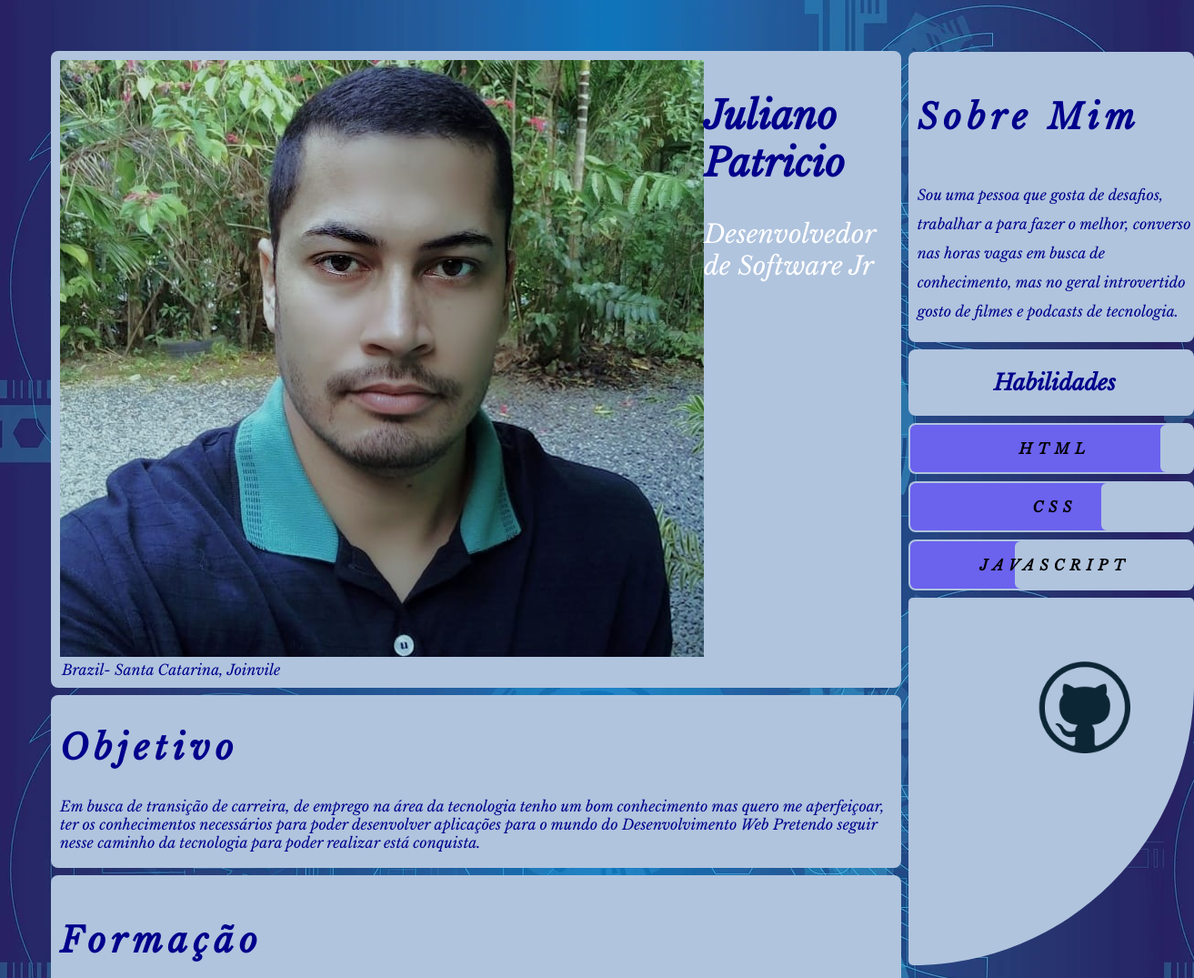
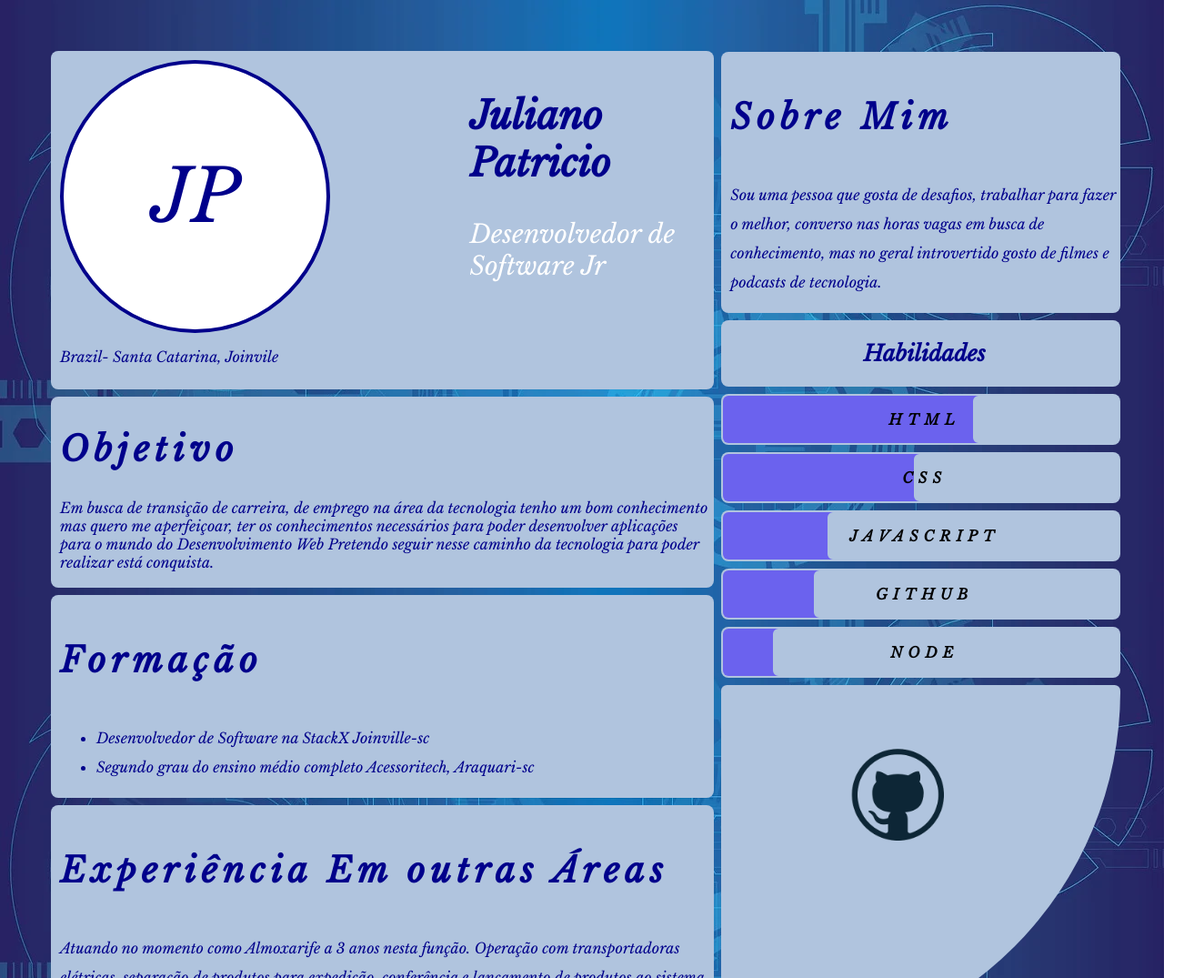
Before and after one commit to Julianooutlook/curriculo, a plain HTML site: page index.html in a window 1280 px wide. Shown: the top 1075 px of the page at 91% size, 1313 px wide, since content can reach past the window. Drawn offline with nearby package versions, Linux system fonts and the light colour scheme.

Commit message:
Update index.html

```diff
--- a/index.html
+++ b/index.html
@@ -8,30 +8,32 @@
     <link rel="preconnect" href="https://fonts.googleapis.com">
     <link rel="preconnect" href="https://fonts.gstatic.com" crossorigin>
     <link href="https://fonts.googleapis.com/css2?family=Libre+Baskerville:ital,wght@0,400;0,700;1,400&family=Rubik:ital,wght@0,300..900;1,300..900&display=swap"rel="stylesheet">
-    <script src="js/script.js" defer></script>
-    <link rel="stylesheet" href="css/style.css">
-    <link rel="shortcut icon" href="images/favicon.jpg">
+    <script src="/js/script.js" defer></script>
+    <link rel="stylesheet" href="/css/style.css">
+    <link rel="shortcut icon" href="./images/favicon.jpg">
     <title>Curriculo Juliano</title>
 </head>
 <style>
     body {
-       background-image: url(./images/background.webp);
+        background-image: url(/images/background.webp)
     }
 </style>
+
 <body>
+
     <div id="container-curriculo">
+
         <div id="container-cabecalho">
+            <header id="cabecalho">
+                <div>
+                    <p id="iniciais-nome">JP</p>
+                    <p id="endereco">Brazil- Santa Catarina, Joinvile</p>
 
-            <header id="cabecalho">
-                <figcaption>
-                    <img src="./images/autor.jpg" alt="">
-                    <legend id="legenda">Brazil- Santa Catarina, Joinvile</legend>
-                </figcaption>
+                </div>
+
                 <nav id="tituloSubtitulo">
-
                     <h1>Juliano Patricio</h1>
                     <p id="subtitulo"><span class="span-subtitulo">Desenvolvedor de Software Jr</span></p>
-
                 </nav>
 
             </header>
@@ -69,9 +71,8 @@
         <div id="habilidades-sobreMim">
             <section id="sobreMim">
                 <h2 class="tituloDosTextos">Sobre Mim</h2>
-                <p class="paragrafos">Sou uma pessoa que gosta de desafios, trabalhar a para fazer o melhor, converso
-                    nas
-                    horas vagas em busca de conhecimento, mas no geral introvertido gosto de filmes e podcasts de
+                <p class="paragrafos">Sou uma pessoa que gosta de desafios, trabalhar para fazer o melhor, converso
+                    nas horas vagas em busca de conhecimento, mas no geral introvertido gosto de filmes e podcasts de
                     tecnologia.
                 </p>
             </section>
@@ -85,40 +86,41 @@
             </section>
 
             <section id="habilidades-dev-css">
-
                 <p class="habilidades">CSS</p>
             </section>
 
             <section id="habilidades-dev-js">
-
                 <p class="habilidades">JAVASCRIPT</p>
             </section>
 
+            <section id="habilidades-dev-github">
+                <p class="habilidades">GITHUB</p>
+            </section>
+
+            <section id="habilidades-dev-node">
+                <p class="habilidades">NODE</p>
+            </section>
+
             <footer>
-
                 <div id="slideshow-example" data-component="slideshow">
                     <div role="list">
-
                         <div class="slide">
                             <a href="https://api.whatsapp.com/send?phone=5547996275275" target="_blank">
-                                <img src="images/whatsapp.png" alt="">
+                                <img src="/images/whatsapp.png" alt="">
                             </a>
                         </div>
                         <div class="slide">
                             <a href="https://www.linkedin.com/in/juliano-cesar-874348279/" target="_blank">
-                                <img src="images/linkedin.png" alt="">
+                                <img src="/images/linkedin.png" alt="">
                             </a>
                         </div>
-
                         <div class="slide">
                             <a href="https://github.com/Julianooutlook?tab=repositories" target="_blank">
                                 <img src="images/github2.png" alt="">
                             </a>
                         </div>
-
                     </div>
                 </div>
-
             </footer>
 
         </div>
```
